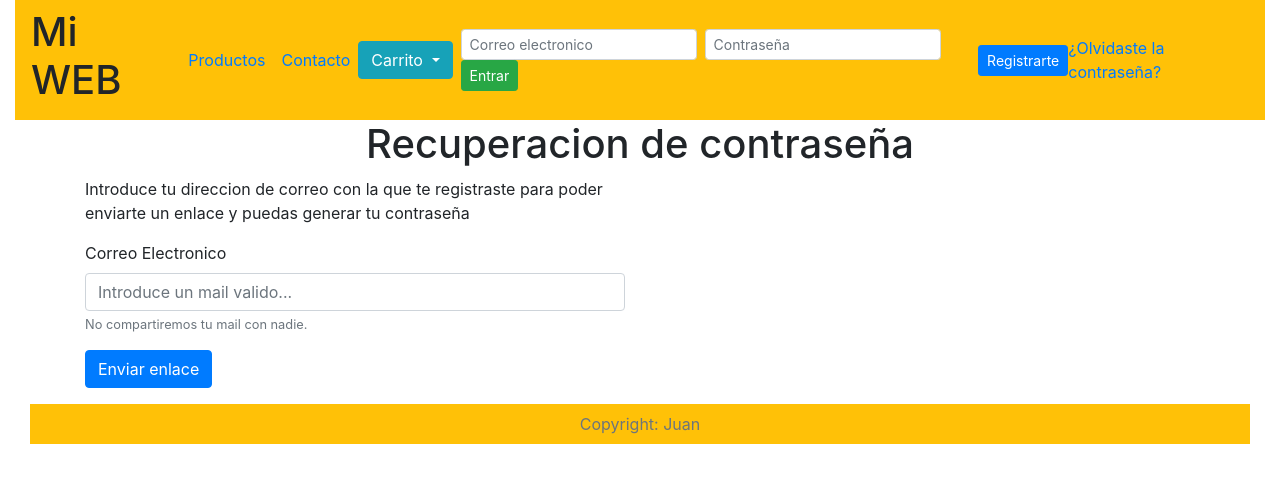
After one commit to Juan303/pruebas_clase, a PHP site: page /php/recuperar_pass.php in a window 1280 px wide. The commit adds this page. Shown: the top 483 px of the page. Run offline with PHP 8.4, Linux system fonts and the light colour scheme; a stand-in replaces the project's code that opens the database connection; some libraries are stand-ins or nearby versions.

Commit message:
22-06_01

```diff
--- a/librerias/consultas_bd.php
+++ b/librerias/consultas_bd.php
@@ -23,7 +23,8 @@ function login($conexion, $email, $pass)
         if ($pass == $row['pass'] && $row['estado'] != 'desactivada') {
             $_SESSION['email'] = $row['email'];
             $_SESSION['usuario'] = $row['usuario'];
-            return true;
+            header("Location: index.php");
+            //return true;
         }
     }
     return false;
@@ -82,7 +83,24 @@ function modificar_usuario($conexion, $array, $email_user)
         }
     }
 }
-
+function renovar_pass($conexion, $pass, $pass_r, $email){
+    if($pass == $pass_r){
+        $usuario = extraer_usuario($conexion, $email);
+        if($usuario != NULL){
+            $pass = crypt($pass, 'rl');
+            $consulta = mysqli_query($conexion, "UPDATE usuarios SET pass = '$pass' WHERE email = '$email'");
+            if($consulta){
+                return "Contraseña actualizada";
+            }
+            else{
+                return "problemas al renovar la contraseña prueba de nuevo mas tarde";
+            }
+        }
+    }
+    else{
+        return "las contraseñas no coinciden";
+    }
+}
 
 function actualizar_pass($conexion, $pass_antigua, $pass_nueva, $pass_nueva_r, $email){
     if($pass_nueva == $pass_nueva_r){
@@ -106,6 +124,16 @@ function actualizar_pass($conexion, $pass_antigua, $pass_nueva, $pass_nueva_r, $
         return "<div class='alert alert-danger' role='alert'>No se ha podido cambiar la contraseña: las contraseñas no coinciden</div>";
     }
 
+}
+
+function comprobar_codigo_activacion($conexion, $codigo, $mail){
+    $usuario = extraer_usuario($conexion, $mail);
+    if($usuario['codigo_activacion'] == $codigo){
+        return true;
+    }
+    else{
+        return false;
+    }
 }
 
 function is_admin($conexion, $email)
--- /dev/null
+++ b/librerias/mails.php
@@ -0,0 +1,29 @@
+<?php
+
+    //include_once "database/conexion_bd.php";
+    include_once "consultas_bd.php";
+    include_once "PHPMailer/config.php";
+
+    function mensaje_recuperar_pass($conexion, $mail, $mail_usuario){
+        $registro = extraer_usuario($conexion, $mail_usuario);
+        if($registro == NULL){
+            return "Ese mail no esta registrado en nuestra base de datos";
+        }
+        else{
+            $codigo = rand(0,9999);
+            $consulta = mysqli_query($conexion, "UPDATE usuarios SET codigo_activacion = '$codigo' WHERE email = '$mail_usuario'");
+            $mail->AddAddress($mail_usuario); // Esta es la dirección a donde enviamos
+            $mail->Subject = "Recuperacion de contraseña"; // Este es el titulo del email.
+            $mail->Body = "Haz click en el siguiente link para elegir contraseña <a href='localhost:8000/php/Proyecto_1_BD/recuperar_pass.php?codigo=" . $codigo . "&email=" . $mail_usuario."'>Recuperar Contraseña</a>";
+            if($mail->Send()){
+                return "Te hemos enviado un mail con instrucciones para recuperar tu contraseña";
+            }
+            else{
+                return "Ha habido algun problema al enviar el mail. prueba de nuevo mas tarde";
+            }
+        }
+    }
+
+
+
+?>
--- a/plantillas/plantilla_navegacion.php
+++ b/plantillas/plantilla_navegacion.php
@@ -83,7 +83,8 @@ include_once "librerias/carrito.php"; ?>
                 <input class="form-control form-control-sm mr-sm-2" type="password" placeholder="Contraseña" name="pass" aria-label="pass">
                 <button class="btn btn-sm btn-success my-2 my-sm-0" type="submit">Entrar</button>
             </form>
-            <a class="btn btn-sm btn-primary ml-2" href="registro.php">Registrarte</a>
+            <a class="btn btn-sm btn-primary ml-2" href="registro.php">Registrarte</a><br>
+            <a href="recuperar_pass.php" class="link link-info">¿Olvidaste la contraseña?</a>
             <?=$error;?>
 
             <?php } else { ?>
--- /dev/null
+++ b/recuperar_pass.php
@@ -0,0 +1,93 @@
+<?php
+session_start();
+include_once "database/conexion_bd.php";
+include_once "librerias/consultas_bd.php";
+include_once "librerias/mails.php";
+$mensaje = "";
+if(isset($_POST['recuperar'])){
+    $mensaje = mensaje_recuperar_pass($conexion, $mail, $_POST['email']);
+}
+
+if(isset($_POST['renovar'])){
+    $mensaje = renovar_pass($conexion, $_POST['pass'], $_POST['r_pass'], $_POST['email']);
+}
+
+?>
+    <!doctype html>
+    <html lang="es">
+
+    <head>
+        <?php include "plantillas/plantilla_cabecera.php";?>
+
+            <title>Hello, world!</title>
+    </head>
+
+    <body>
+        <div class="container-fluid">
+
+            <?php include "plantillas/plantilla_navegacion.php";?>
+
+                <div class="container">
+                    <div class="row">
+                        <div class="col-12 text-center">
+                            <h1>Recuperacion de contraseña</h1>
+                        </div>
+                    </div>
+                    <div class="row">
+                        <div class="col-12">
+                            <?=$mensaje;?>
+                        </div>
+                    </div>
+                    <?php
+                        if(isset($_GET['codigo'])){
+                            $codigo = $_GET['codigo'];
+                            $email = $_GET['email'];
+                            if(comprobar_codigo_activacion($conexion, $codigo, $email)){
+                    ?>
+
+                     <div class="row">
+                        <div class="col-6">
+                            <p>Introduce los datos indicados para poder renovar tu contraseña</p>
+                            <form action="" method="post">
+                                <div class="form-group">
+                                    <label for="pass">Contraseña</label>
+                                    <input type="password" class="form-control" id="pass" aria-describedby="emailHelp" name="pass" placeholder="">
+                                </div>
+                                <div class="form-group">
+                                    <label for="r_pass">Repetir contraseña</label>
+                                    <input type="password" class="form-control" id="r_pass" aria-describedby="emailHelp" name="r_pass" placeholder="">
+                                </div>
+                                <input type="hidden" name="email" value="<?=$email;?>">
+                                 <button type="submit" name="renovar" class="btn btn-primary">Renovar contraseña</button>
+                            </form>
+                        </div>
+                    </div>
+
+                    <?php } else { ?>
+                    <p>Codigo de activacion incorrecto</p>
+                    <?php } } else { ?>
+                    <div class="row">
+                        <div class="col-6">
+                            <p>Introduce tu direccion de correo con la que te registraste para poder enviarte un enlace y puedas generar tu contraseña</p>
+                            <form action="" method="post">
+                                <div class="form-group">
+                                    <label for="email">Correo Electronico</label>
+                                    <input type="email" class="form-control" id="email" aria-describedby="emailHelp" name="email" placeholder="Introduce un mail valido...">
+                                    <small id="emailHelp" class="form-text text-muted">No compartiremos tu mail con nadie.</small>
+                                </div>
+                                 <button type="submit" name="recuperar" class="btn btn-primary">Enviar enlace</button>
+                            </form>
+                        </div>
+                    </div>
+
+                    <?php } ?>
+                </div>
+                <div class="container-fluid">
+                    <?php include "plantillas/plantilla_pie.php";?>
+                </div>
+        </div>
+
+        <?php include "plantillas/plantilla_scripts.php";?>
+    </body>
+
+    </html>
```
